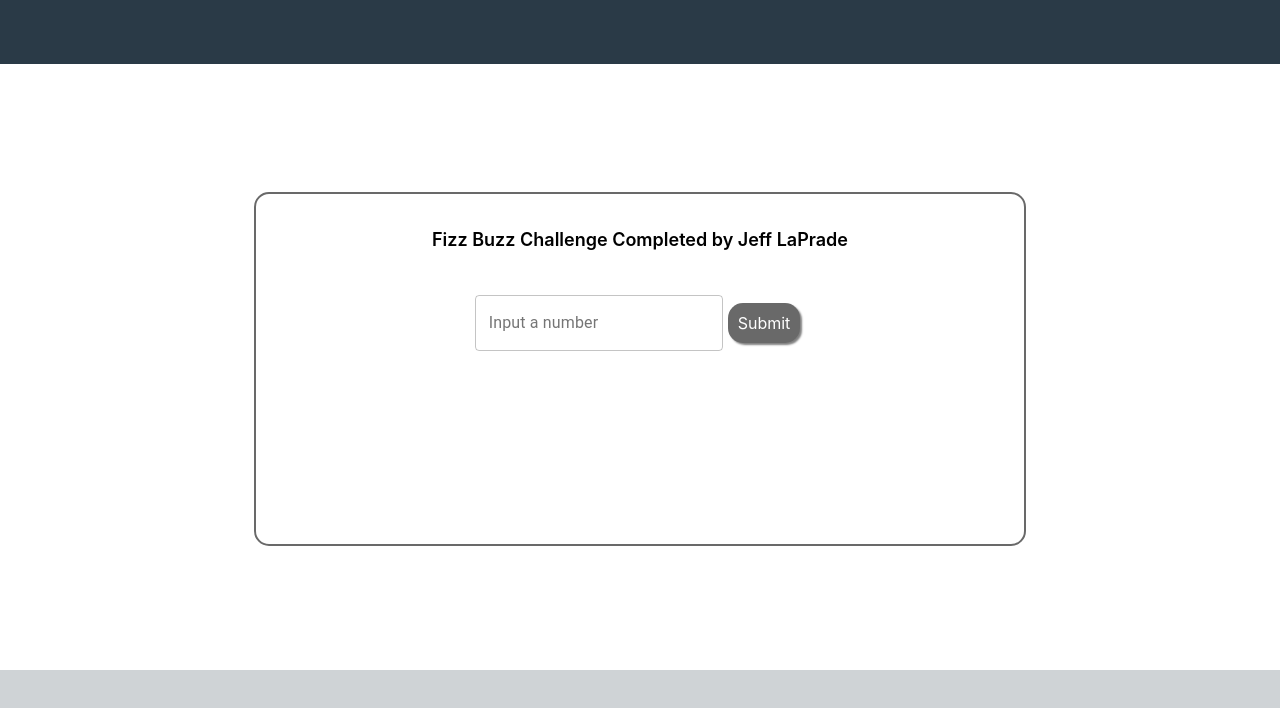
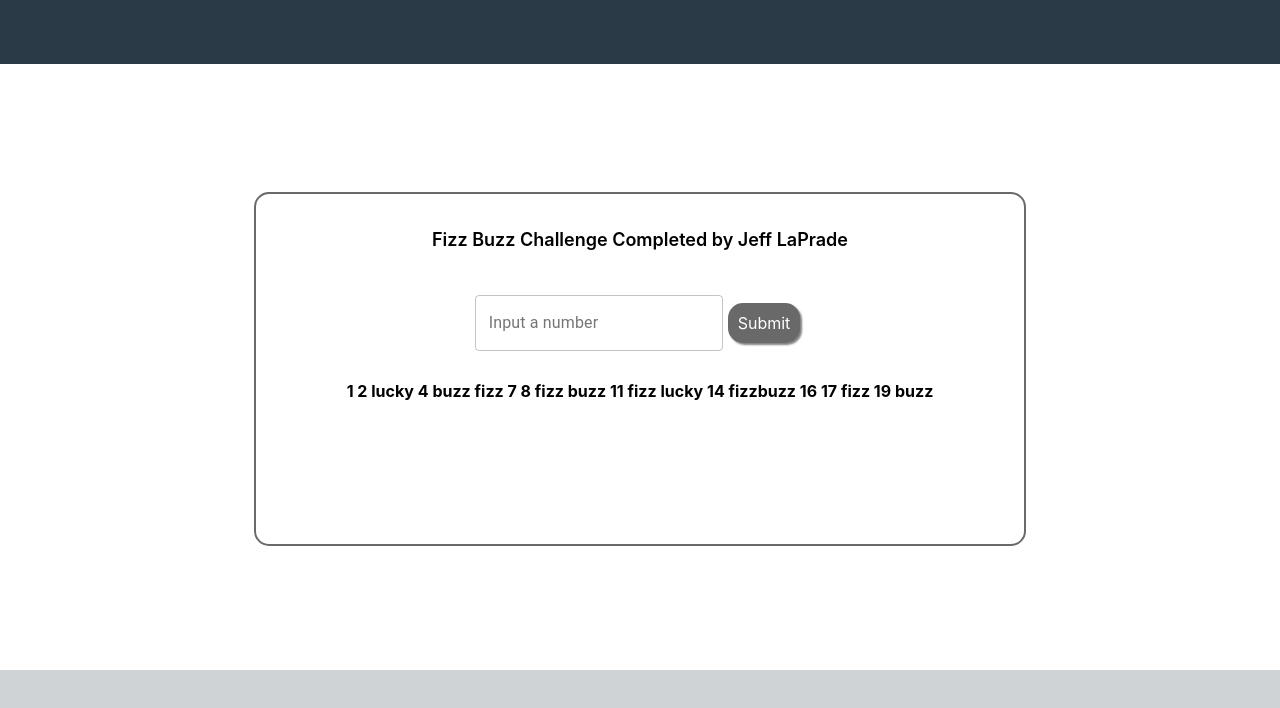
Before and after one commit to jlaprade33/fizzbuzz, a React (Create React App) app: page / in a window 1280 px wide. Both pictures are taken after a click on the element "Submit". Shown: the top 708 px of the page. Built offline with nearby package versions, Linux system fonts and the light colour scheme.

Commit message:
step 2 done

```diff
--- a/src/components/Brains.js
+++ b/src/components/Brains.js
@@ -30,6 +30,12 @@ const useStyles = makeStyles(theme => ({
         "&:hover":{
             opacity: 0.8
         }
+      },
+      fizz: {
+          fontSize: 16,
+          textAlign: 'center',
+          width: '80%',
+          margin: 'auto'
       }
 }));
 
@@ -37,10 +43,13 @@ const FizzBuzz = () => {
     const classes = useStyles();
     const [num, setNum] = useState(20);
     const [show, setShow] = useState(false);
+    const [fizzVal, setFizzVal] = useState(null)
 
     const outputFizz = () => {
         let output = '';
         for(let i = 1; i <= num; i++){
+            if(i.toString().includes('3')) output += 'lucky '
+            else {
                 if(i%3 === 0 && i%5 !== 0){
                     output += 'fizz '
                 }
@@ -52,8 +61,10 @@ const FizzBuzz = () => {
                 }
                 else output += i + ' '
             }
+        }
 
-        console.log(output)
+        setFizzVal(output)
+        setShow(true)
     }
 
     return(
@@ -68,6 +79,9 @@ const FizzBuzz = () => {
                 />
                 <div className={classes.button} onClick={()=>outputFizz()}>Submit</div>
             </div>
+            {
+                fizzVal && show ? <h3 className={classes.fizz}>{fizzVal}</h3> : null
+            }
         </div>
     )
 }
```
Lines whose indentation alone changed are shown as unchanged.
